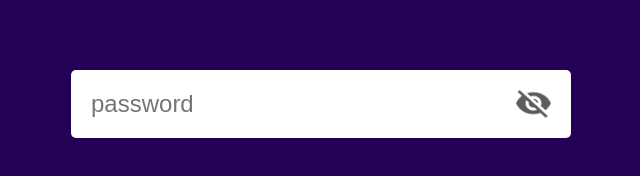
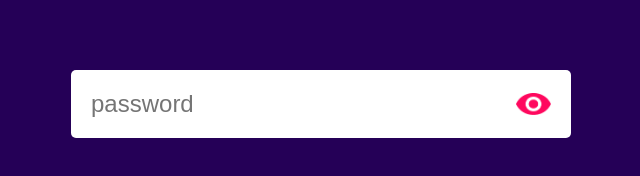
Before and after one commit to PasinduMadushanDias/web_tutorial_practices, a plain HTML site: page Day_03/index.html in a window 1280 px wide. Both pictures are taken after a click on the picture 852 px from the left and 333 px from the top of the page. Shown: the part 230-406 px from the top of the page, 319-959 px from the left. Drawn offline with Linux system fonts and the light colour scheme.

Commit message:
finish password ui , css

```diff
--- a/Day_03/index.html
+++ b/Day_03/index.html
@@ -7,10 +7,23 @@
     <link rel="stylesheet" href="styles.css">
 </head>
 <body>
-    <dic class="input-box">
-        <input type="password" placeholder="password">
-        <img src="eye-close.png" alt="">
-    </dic>
+    <div class="input-box">
+        <input type="password" placeholder="password" id="password">
+        <img src="eye-close.png" id="eyeicon" alt="Toggle Password Visibility">
+    </div>
+    <script>
+        let eyeicon = document.getElementById("eyeicon");
+        let password = document.getElementById("password");
 
+        eyeicon.onclick = function() {
+            if (password.type === "password") {
+                password.type = "text";
+                eyeicon.src = "eye-open.png"; // Use '=' for assignment
+            } else {
+                password.type = "password";
+                eyeicon.src = "eye-close.png"; // Use '=' for assignment
+            }
+        };
+    </script>
 </body>
 </html>
```
